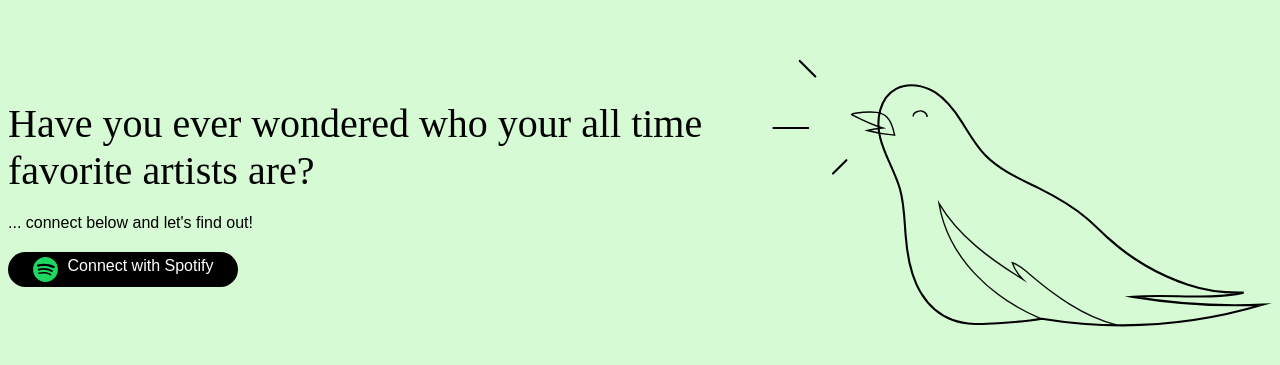
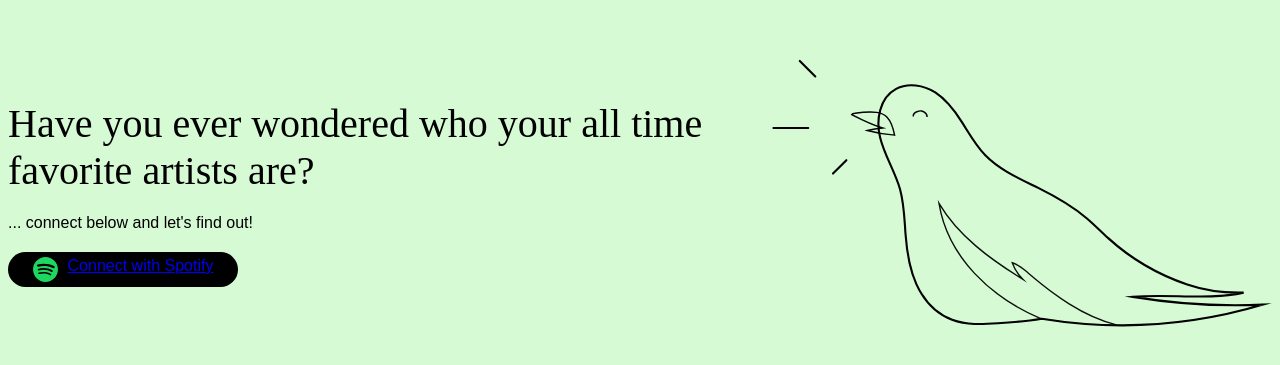
Before and after one commit to sagakortesaari/myousic, a React (Create React App) app: page / in a window 1280 px wide. Shown: the part 215-580 px from the top of the page. Built offline with nearby package versions, Linux system fonts and the light colour scheme; a web font is replaced by a local one.

Commit message:
added react routing + test if cookies work

```diff
--- a/package.json
+++ b/package.json
@@ -10,9 +10,11 @@
     "@types/node": "^12.0.0",
     "@types/react": "^17.0.0",
     "@types/react-dom": "^17.0.0",
+    "@types/react-router-dom": "^5.1.8",
     "@types/styled-components": "^5.1.12",
     "react": "^17.0.2",
     "react-dom": "^17.0.2",
+    "react-router-dom": "^5.2.0",
     "react-scripts": "4.0.3",
     "styled-components": "^5.3.0",
     "typescript": "^4.1.2",
--- a/src/App.tsx
+++ b/src/App.tsx
@@ -1,13 +1,22 @@
 import React from "react";
 import { HomePage } from "./pages/HomePage";
+import { BrowserRouter as Router, Switch, Route, Link } from "react-router-dom";
+import { StatsPage } from "./pages/StatsPage";
 
 function App() {
   return (
-    <div className="App">
-      <header className="App-header">
-        <HomePage />
-      </header>
-    </div>
+    <>
+      <Router>
+        <Switch>
+          <Route exact path="/">
+            <HomePage />
+          </Route>
+          <Route path="/stats">
+            <StatsPage />
+          </Route>
+        </Switch>
+      </Router>
+    </>
   );
 }
 
--- a/src/pages/HomePage.tsx
+++ b/src/pages/HomePage.tsx
@@ -3,6 +3,7 @@ import styled from "styled-components";
 import { Bird } from "../components/svg/Bird";
 import { SpotifyIcon } from "../components/svg/SpotifyIcon";
 import { createGlobalStyle } from "styled-components";
+import axios from "axios";
 
 const HeaderText = styled.div`
   font-family: dejanire-headline, serif;
@@ -31,7 +32,7 @@ const HeaderSubTextContainer = styled(ParagraphText)`
   margin-top: 20px;
 `;
 
-const HeaderSubText = styled.p`
+const LogInButton = styled.a`
   margin-top: 0px;
   margin-bottom: 0px;
   padding-left: 10px;
@@ -72,7 +73,10 @@ export const HomePage = () => {
           <ParagraphText>... connect below and let's find out! </ParagraphText>
           <HeaderSubTextContainer>
             <SpotifyIcon />
-            <HeaderSubText> Connect with Spotify </HeaderSubText>
+            <LogInButton href="http://localhost:8080/authorize">
+              {" "}
+              Connect with Spotify{" "}
+            </LogInButton>
           </HeaderSubTextContainer>
         </div>
         <SvgWrapper>
--- a/src/pages/StatsPage.tsx
+++ b/src/pages/StatsPage.tsx
@@ -1 +1,9 @@
-export const StatsPage = () => {};
+import axios from "axios";
+
+export const StatsPage = () => {
+  axios
+    .get("http://localhost:8080/checkCookie", { withCredentials: true })
+    .then((res) => {});
+
+  return <div> in development </div>;
+};
```
Also changed, not shown: 1 other file (tests, documents, lock files or other folders).
